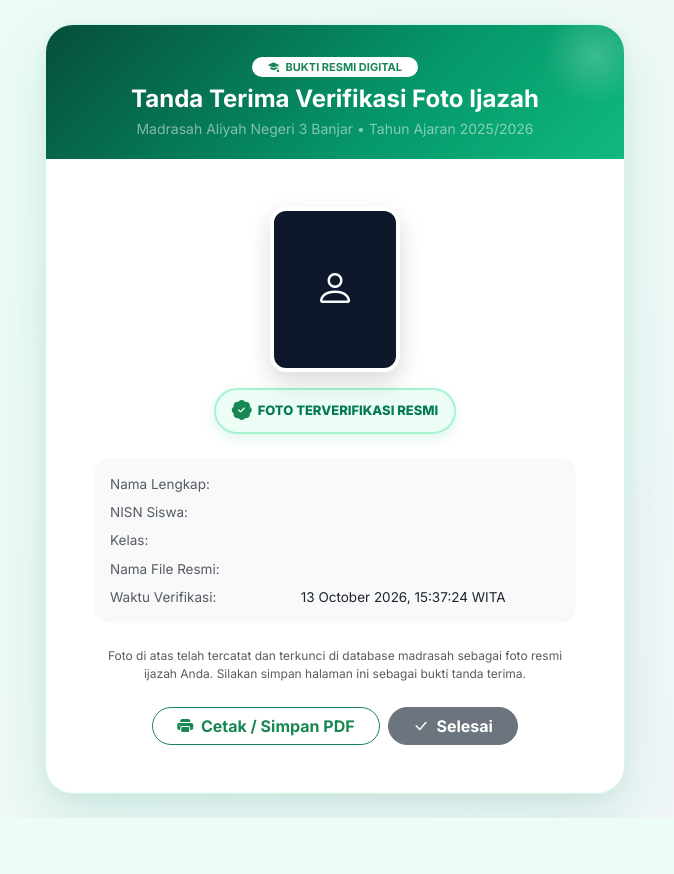
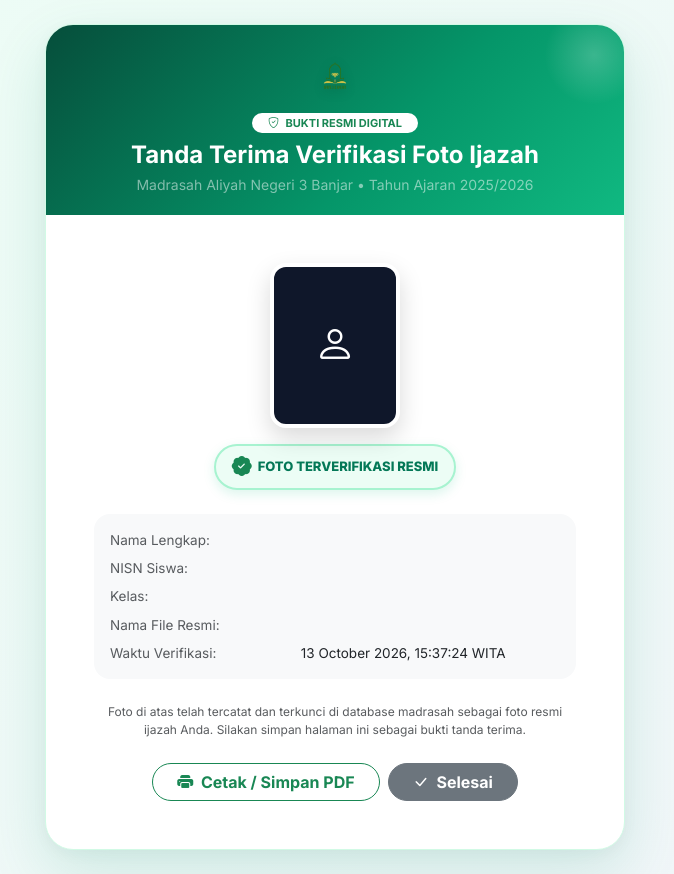
Before and after one commit to mantigabjr-sudo/web_man3banjar, a CodeIgniter app: template application/views/public/verifikasi_foto_ijazah/bukti.php in a window 1280 px wide. Shown: the whole page, without its empty margins (305-979 px from the left). Before the commit the page ends 818 px from the top, so only its background shows below. Run offline with CodeIgniter, Linux system fonts and the light colour scheme; the template is opened without the code that fills it, so the values that code supplies are empty.

Commit message:
feat: tambahkan logo MAN 3 Banjar dan favicon pada halaman verifikasi foto ijazah

```diff
--- a/application/views/public/verifikasi_foto_ijazah/bukti.php
+++ b/application/views/public/verifikasi_foto_ijazah/bukti.php
@@ -4,6 +4,11 @@
     <meta charset="UTF-8">
     <meta name="viewport" content="width=device-width, initial-scale=1.0">
     <title><?= htmlspecialchars($title ?? 'Bukti Verifikasi Foto') ?> - MAN 3 Banjar</title>
+
+    <!-- Favicon / Logo Tab Browser -->
+    <link rel="icon" type="image/png" href="<?= base_url('assets/brand/logo-man3.png') ?>">
+    <link rel="shortcut icon" type="image/png" href="<?= base_url('assets/brand/logo-man3.png') ?>">
+    <link rel="apple-touch-icon" href="<?= base_url('assets/brand/logo-man3.png') ?>">
 
     <!-- Bootstrap 5 CSS & Icons -->
     <link href="https://cdn.jsdelivr.net/npm/bootstrap@5.3.0/dist/css/bootstrap.min.css" rel="stylesheet">
@@ -101,8 +106,11 @@
 <div class="cert-card">
     <!-- Header -->
     <div class="cert-header">
+        <div class="mb-2">
+            <img src="<?= base_url('assets/brand/logo-man3.png') ?>" alt="Logo MAN 3 Banjar" style="height: 48px; width: 48px; object-fit: contain; filter: drop-shadow(0 2px 6px rgba(0,0,0,0.2));">
+        </div>
         <span class="badge bg-white text-success fw-bold px-3 py-1 rounded-pill mb-2" style="font-size: 11px;">
-            <i class="bi bi-mortarboard-fill me-1"></i> BUKTI RESMI DIGITAL
+            <i class="bi bi-shield-check me-1"></i> BUKTI RESMI DIGITAL
         </span>
         <h4 class="fw-bold mb-1 text-white">Tanda Terima Verifikasi Foto Ijazah</h4>
         <p class="mb-0 text-white-50 small">Madrasah Aliyah Negeri 3 Banjar &bull; Tahun Ajaran 2025/2026</p>
```
Also changed, not shown: application/views/public/verifikasi_foto_ijazah/galeri.php (+7 -2 lines), application/views/public/verifikasi_foto_ijazah/login.php (+7 -2 lines).
